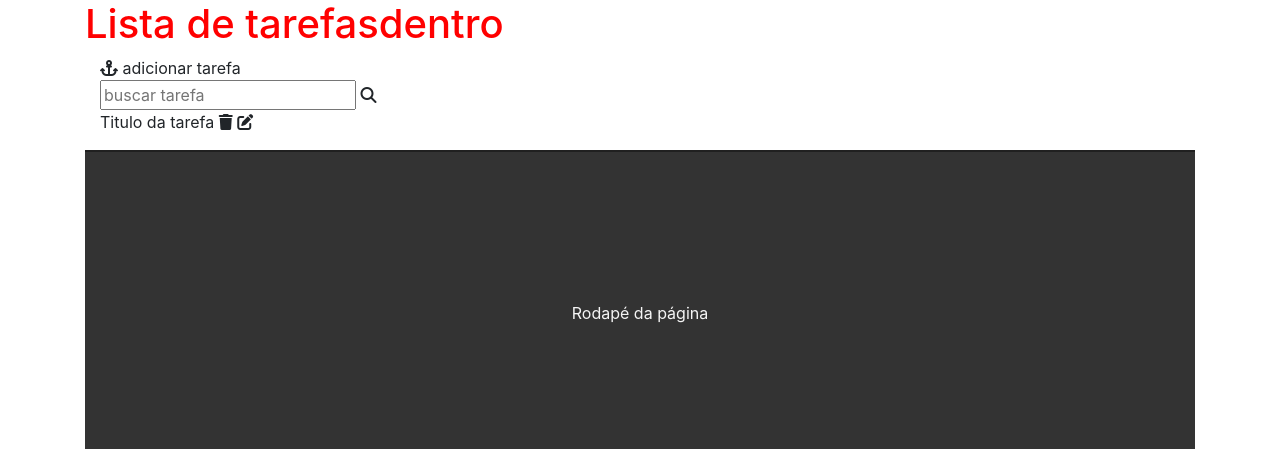
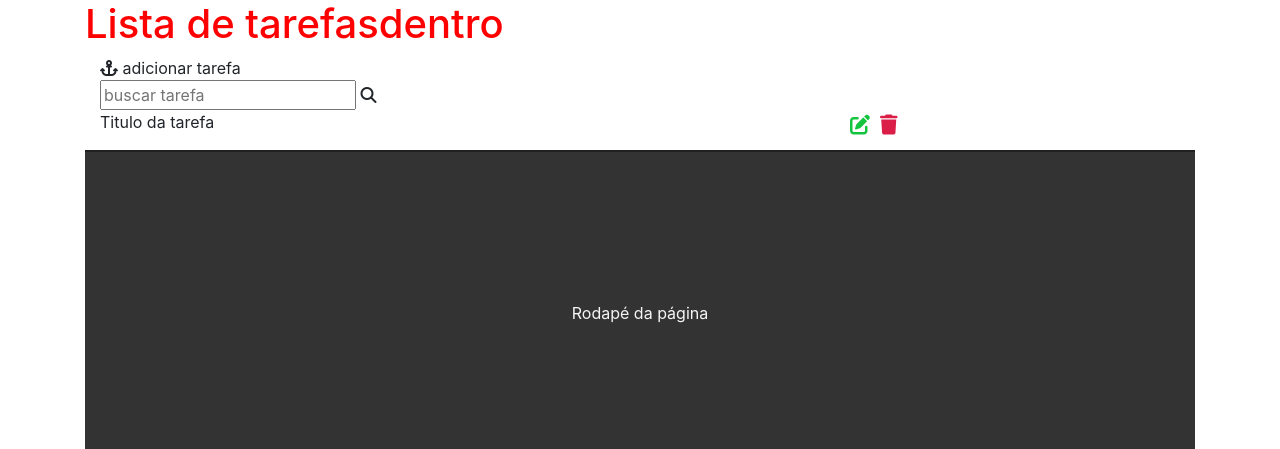
Before and after one commit to diefersonflori/django-python-hora-de-codar, a Django app: page / in a window 1280 px wide. Shown: the part 133-582 px from the top of the page. Run offline with Django 3.2, Linux system fonts and the light colour scheme; some libraries are stand-ins or nearby versions.

Commit message:
parece estranho pois nao atualiza css

```diff
--- a/tasks/static/css/style.css
+++ b/tasks/static/css/style.css
@@ -30,7 +30,7 @@ letter-spacing: 1px;
 /*lista de tarefas*/
 
 .list-div{
-        padding: 0;
+        padding: 0; /*pra nao atrapalhar no layout- antigamente tinha um artigo reset.css que ja fazia isso*/
 }
 
 .task-list{
@@ -41,10 +41,24 @@ list-style: 0;
 font-size: 20px;
 height: 50px;
 padding-top: 10px;
-border: 1px dashed;
+border: 1px dashed #ccc;
+
 }
 
+.fas.fa-trash, .fas.fa-edit{
+    cursor: pointer; /* parecer que to clicando em alguma coisa*/
+    margin: 5px;
+    font-size: 20px;
+    float: right;
+}
 
+.fas.fa-trash {
+    color: #db1e47;
+}
+
+.fas.fa-edit {
+    color: #13c43f;
+}
 
 /*rodapé*/
 footer{
```
